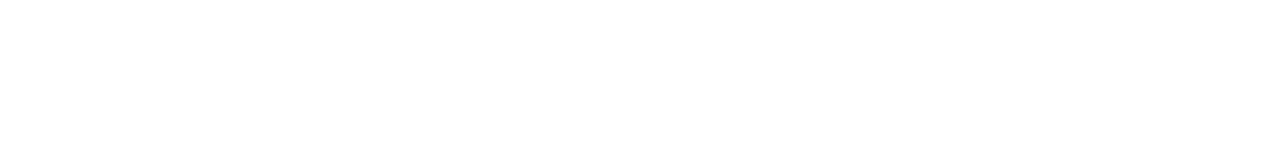
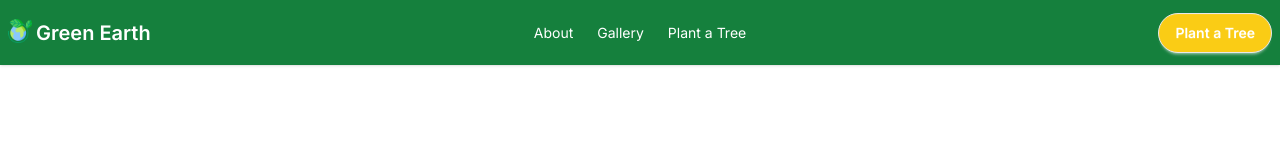
Before and after one commit to Muyedrahman/Green-Earth, a plain HTML site: page index.html in a window 1280 px wide. Drawn offline with nearby package versions, Linux system fonts and the light colour scheme.

Commit message:
Add responsive navbar with dropdown and Plant a Tree button

```diff
--- a/index.html
+++ b/index.html
@@ -30,6 +30,49 @@
 </head>
 
 <body>
+           <!-- Nav 1-->
+<div class="navbar bg-base-100 bg-[#15803D] shadow-sm">
+  <div class="navbar-start">
+    <div class="dropdown">
+      <div tabindex="0" role="button" class="btn btn-ghost lg:hidden">
+        <svg xmlns="http://www.w3.org/2000/svg" class="h-5 w-5" fill="none" viewBox="0 0 24 24" stroke="currentColor"> <path stroke-linecap="round" stroke-linejoin="round" stroke-width="2" d="M4 6h16M4 12h8m-8 6h16" /> </svg>
+      </div>
+      <ul
+        tabindex="-1"
+        class="menu menu-sm dropdown-content bg-base-100 rounded-box z-1 mt-3 w-52 p-2 shadow">
+        <li><a>About</a></li>
+        <li >
+          <a> Gallery </a>
+
+        </li>
+        <li><a>Plant a Tree</a></li>
+      </ul>
+    </div>
+    <div>
+    <a href="" class="text-white text-xl font-semibold gap-1 flex">
+
+              <img class="h-6" src="./assets/planet-earth-lg.png" alt="logo" />Green Earth</a
+            >
+    </div>
+
+
+  </div>
+  <div class="navbar-center hidden lg:flex">
+    <ul class="menu menu-horizontal px-1">
+      <li class="text-white"><a>About</a></li>
+      <li class="text-white">
+
+       <a >Gallery</a>
+
+
+      </li>
+      <li class="text-white"><a>Plant a Tree</a></li>
+    </ul>
+  </div>
+  <div class="navbar-end">
+    <button class="btn text-white bg-[#FACC15] rounded-full">Plant a Tree</button>
+  </div>
+</div>
 
 
 
```
